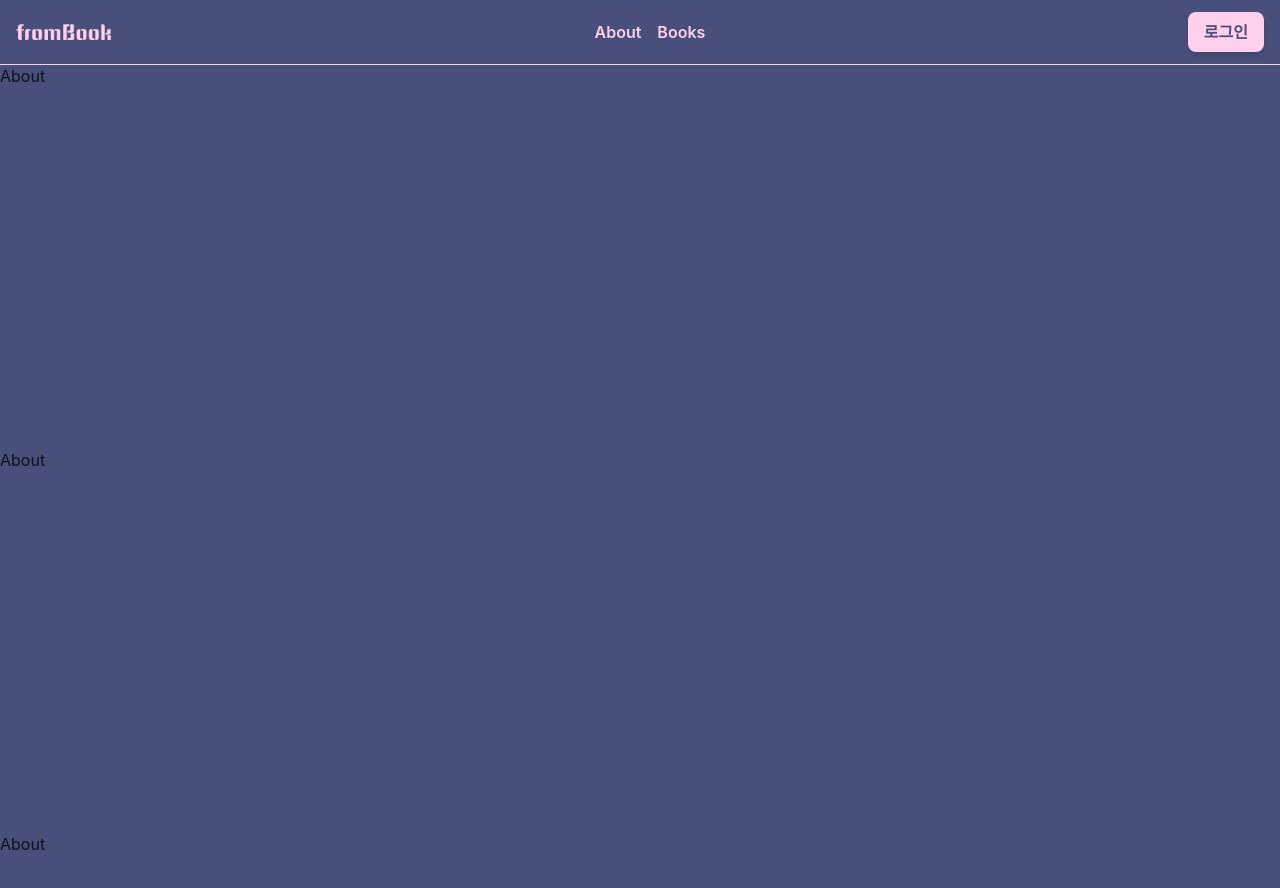
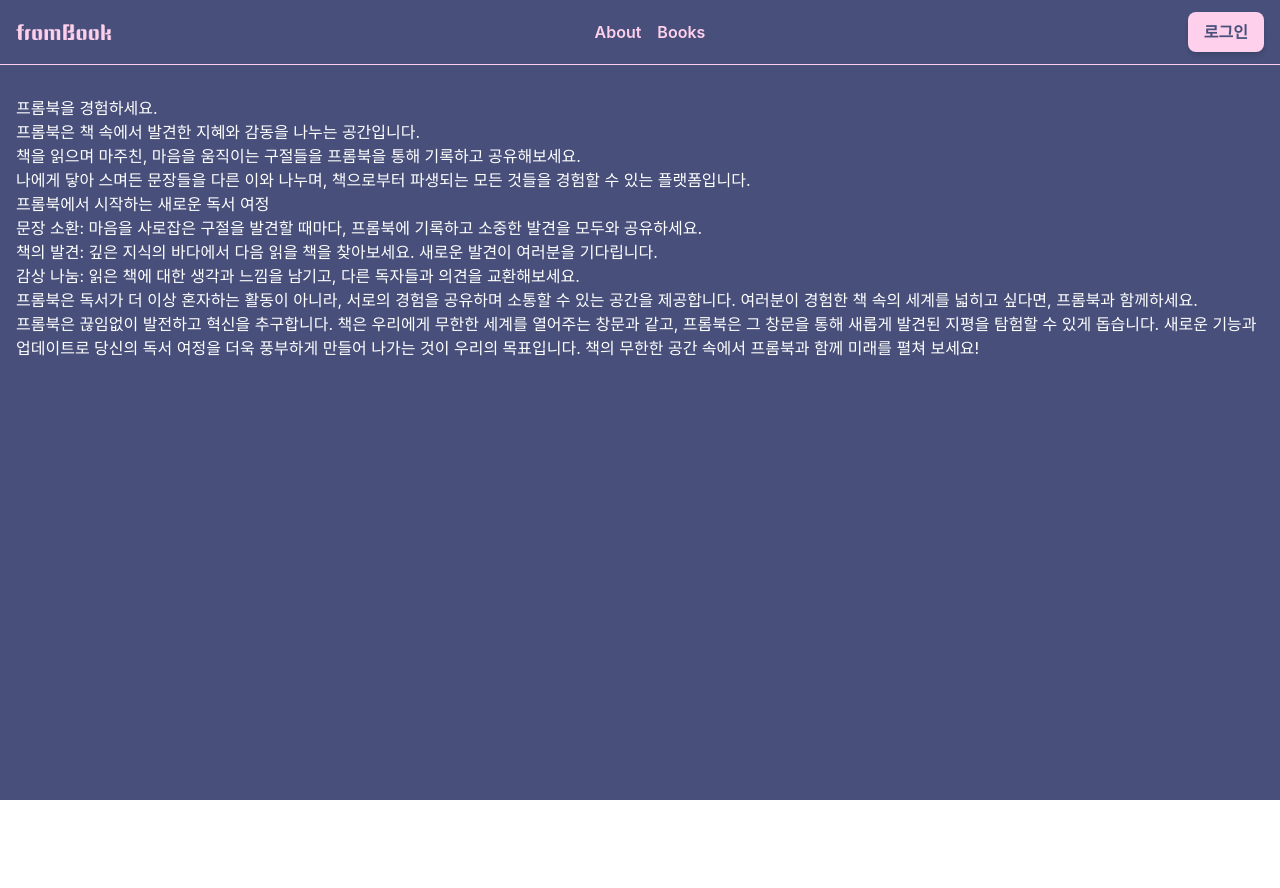
Before and after one commit to hhyanghh/from-book, a React (Create React App) app: page /about in a window 1280 px wide. Shown: the top 888 px of the page. After the commit the page ends 800 px from the top, so only its background shows below. Built offline with nearby package versions, Linux system fonts and the light colour scheme; no server answers.

Commit message:
✅ About Page

```diff
--- a/src/pages/About.jsx
+++ b/src/pages/About.jsx
@@ -2,10 +2,50 @@
 
 export default function About() {
   return (
-    <div>
-      <div className="h-96">About</div>
-      <div className="h-96">About</div>
-      <div className="h-96">About</div>
+    <div className="container mx-auto px-4 py-8 text-white">
+      <div>
+        <h1>프롬북을 경험하세요.</h1>
+        <p>프롬북은 책 속에서 발견한 지혜와 감동을 나누는 공간입니다.</p>
+        <p>
+          책을 읽으며 마주친, 마음을 움직이는 구절들을 프롬북을 통해 기록하고
+          공유해보세요.
+        </p>
+        <p>
+          나에게 닿아 스며든 문장들을 다른 이와 나누며, 책으로부터 파생되는 모든
+          것들을 경험할 수 있는 플랫폼입니다.
+        </p>
+      </div>
+      <div>
+        <h2>프롬북에서 시작하는 새로운 독서 여정</h2>
+        <ul>
+          <li>
+            문장 소환: 마음을 사로잡은 구절을 발견할 때마다, 프롬북에 기록하고
+            소중한 발견을 모두와 공유하세요.
+          </li>
+          <li>
+            책의 발견: 깊은 지식의 바다에서 다음 읽을 책을 찾아보세요. 새로운
+            발견이 여러분을 기다립니다.
+          </li>
+          <li>
+            감상 나눔: 읽은 책에 대한 생각과 느낌을 남기고, 다른 독자들과 의견을
+            교환해보세요.
+          </li>
+        </ul>
+      </div>
+      <div>
+        <p>
+          프롬북은 독서가 더 이상 혼자하는 활동이 아니라, 서로의 경험을 공유하며
+          소통할 수 있는 공간을 제공합니다. 여러분이 경험한 책 속의 세계를
+          넓히고 싶다면, 프롬북과 함께하세요.
+        </p>
+        <p>
+          프롬북은 끊임없이 발전하고 혁신을 추구합니다. 책은 우리에게 무한한
+          세계를 열어주는 창문과 같고, 프롬북은 그 창문을 통해 새롭게 발견된
+          지평을 탐험할 수 있게 돕습니다. 새로운 기능과 업데이트로 당신의 독서
+          여정을 더욱 풍부하게 만들어 나가는 것이 우리의 목표입니다. 책의 무한한
+          공간 속에서 프롬북과 함께 미래를 펼쳐 보세요!
+        </p>
+      </div>
     </div>
   );
 }
```
